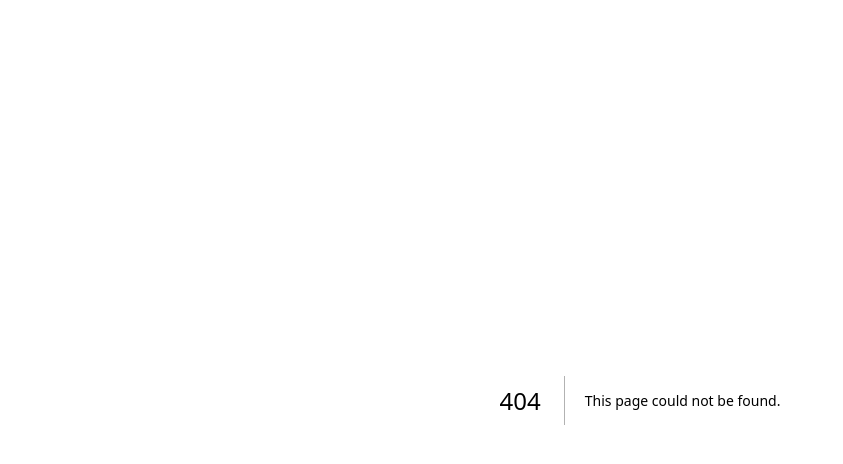
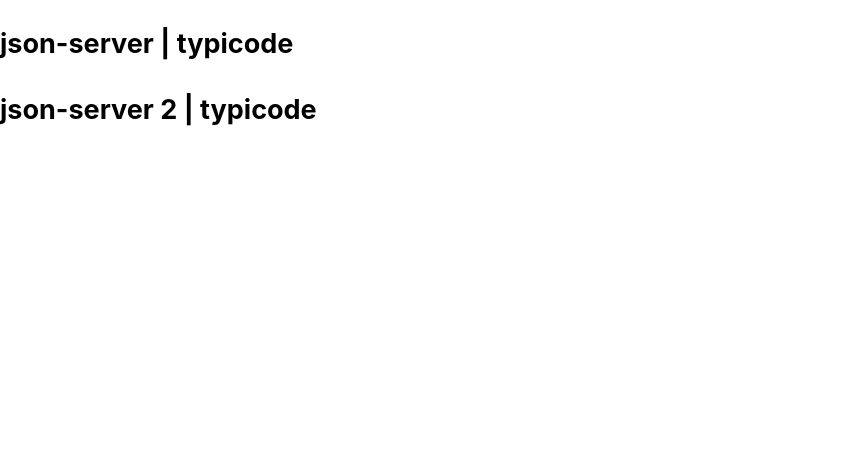
Before and after one commit to kemaltf/nextjs-tutorial, a Next.js app: page /serverside in a window 1280 px wide. Before the commit this address had no page. Shown: the top 464 px of the page, without its empty margins (0-843 px from the left). Built offline with nearby package versions, Linux system fonts and the light colour scheme; data requests are answered from the project's data file.

Commit message:
server side

```diff
--- /dev/null
+++ b/db.json
@@ -0,0 +1,10 @@
+{
+    "posts": [
+      { "id": 1, "title": "json-server", "author": "typicode" },
+      { "id": 2, "title": "json-server 2", "author": "typicode" }
+    ],
+    "comments": [
+      { "id": 1, "body": "some comment", "postId": 1 }
+    ],
+    "profile": { "name": "typicode" }
+  }
--- /dev/null
+++ b/pages/serverside.js
@@ -0,0 +1,30 @@
+import React from 'react'
+
+const serverside = ({articles}) => {
+  return (
+    <div>
+        {
+            articles.map((article)=>{
+                return (
+                    <div key={article.id}>
+                        <h2>{article.title} | {article.author}</h2>
+                    </div>
+                )
+            })
+        }
+    </div>
+  )
+}
+
+export default serverside
+
+export async function getServerSideProps(){
+    const response = await fetch('http://localhost:3004/posts')
+    const data = await response.json()
+
+    return {
+        props:{
+            articles: data,
+        }
+    }
+}
```
